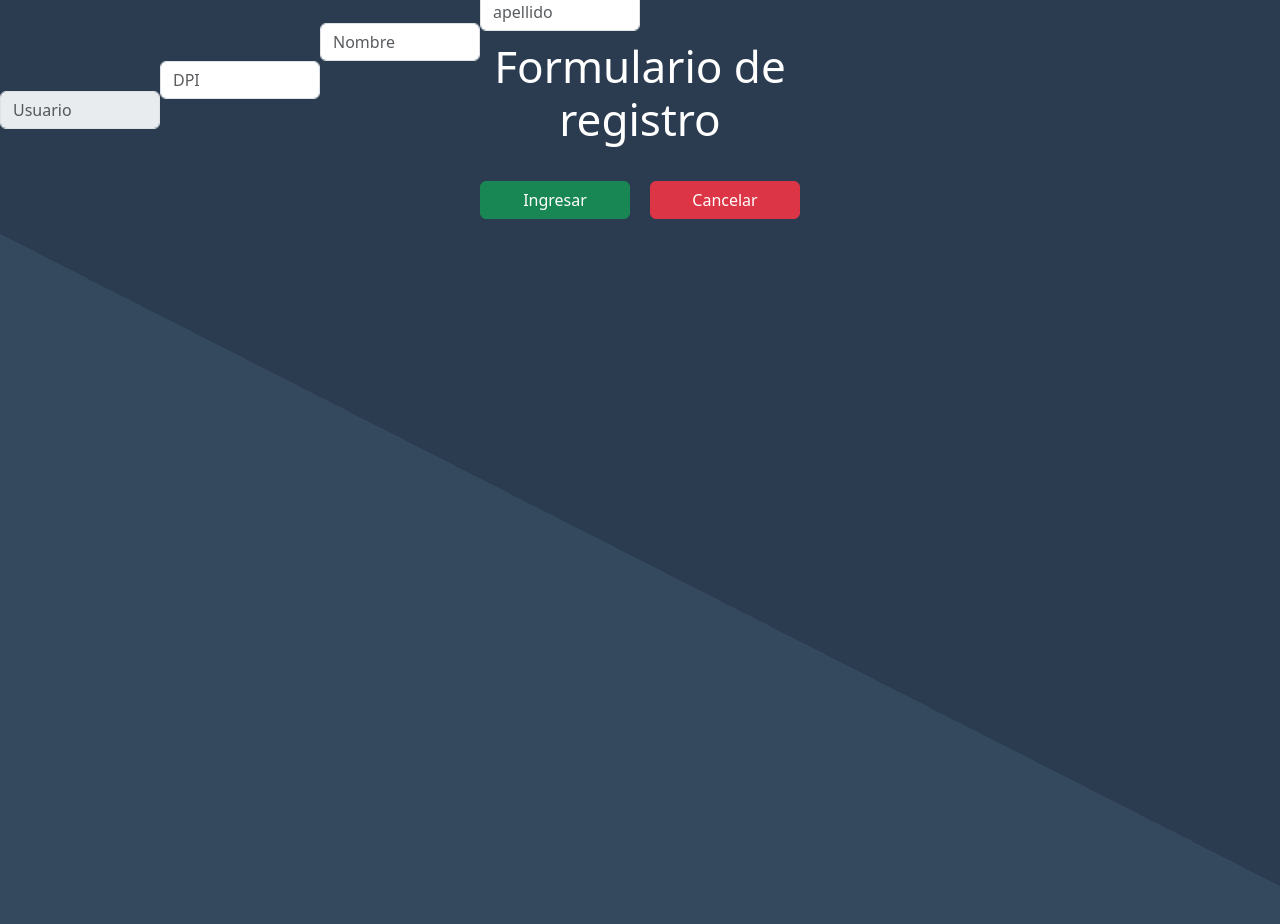
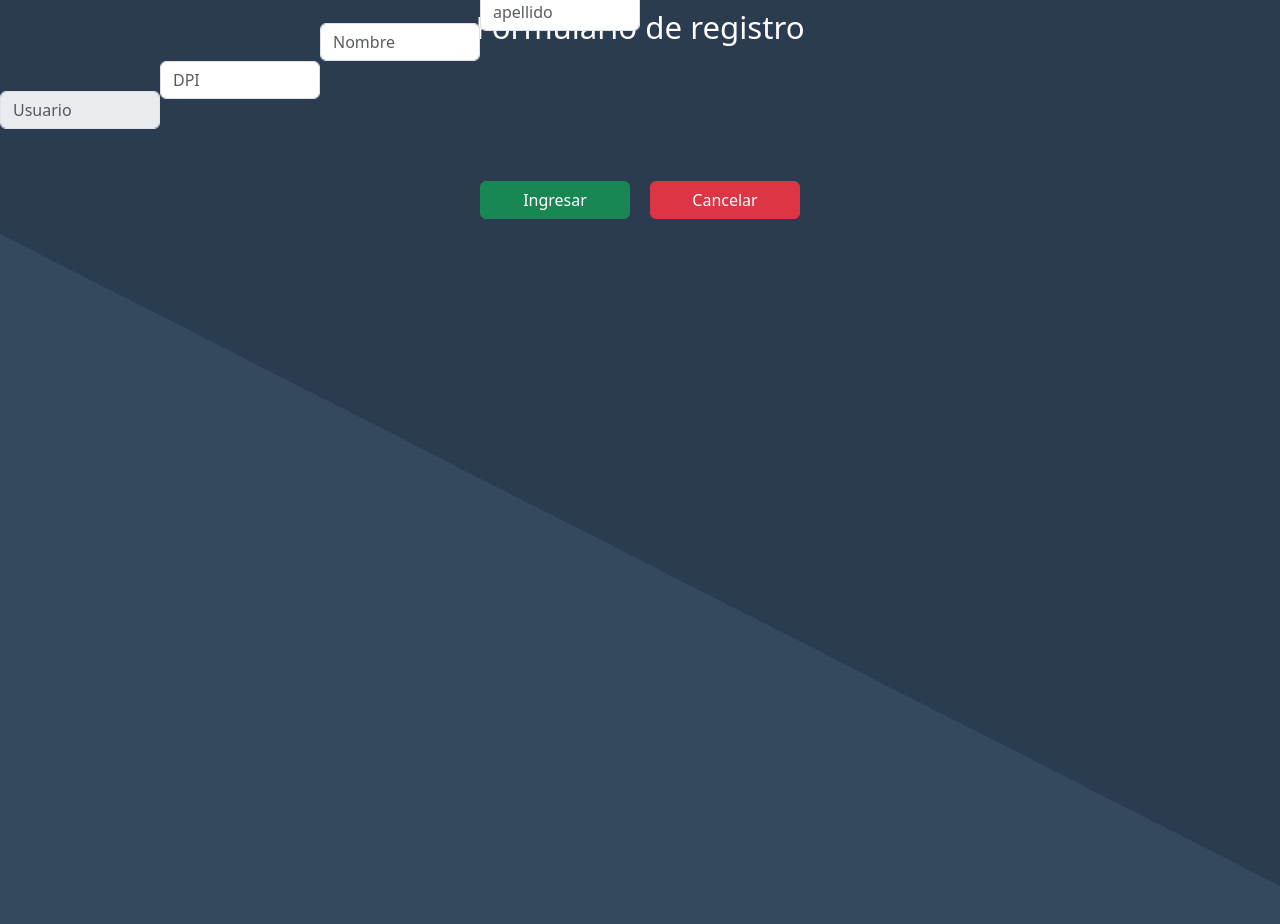
Before and after one commit to jescobariesa/sistema_web, an Angular app: page / in a window 1280 px wide. Shown: the top 924 px of the page. Built offline with nearby package versions, Linux system fonts and the light colour scheme.

Commit message:
Ajuste para el front Formulario de Registro

```diff
--- a/src/app/modules/forms-registro/forms-registro.css
+++ b/src/app/modules/forms-registro/forms-registro.css
@@ -1,9 +1,25 @@
 body{
-
   height: 140vh;
   background:linear-gradient(27deg, #34495e 50%, #2c3c50 50%)
 }
+
 .text{
 color: white;
-font-size: 110%;
+font-size: 78%;
 }
+
+.contenedorEstilo {
+  height: 10vh;
+  margin: 0;
+  display: flex;
+  justify-content: center;
+  align-items: center
+}
+
+.botones {
+  height: 10vh;
+  margin: 0;
+  display: flex;
+  justify-content: center;
+  align-items: center
+}
--- a/src/app/modules/forms-registro/forms-registro.html
+++ b/src/app/modules/forms-registro/forms-registro.html
@@ -11,12 +11,8 @@
   <body>
     <script src="https://cdn.jsdelivr.net/npm/bootstrap@5.3.7/dist/js/bootstrap.bundle.min.js" integrity="sha384-ndDqU0Gzau9qJ1lfW4pNLlhNTkCfHzAVBReH9diLvGRem5+R9g2FzA8ZGN954O5Q" crossorigin="anonymous"></script>
 
-
-
-      <div style="height: 10vh;margin: 0;display: flex; justify-content: center; align-items: center;">
-        <div style="text-align:center; width: 400px; height: 60px; font-size: 12px; padding: 40px;">
+      <div class="contenedorEstilo">
           <h1><p class="text"> Formulario de registro </p></h1>
-        </div>
       </div>
 
       <div style="height: 10vh;margin: 0;display: flex; justify-content: center; align-items: center;">
@@ -55,8 +51,8 @@
 
       </div>
 
-      <div style="height: 10vh;margin: 0;display: flex; justify-content: center; align-items: center;">
-        <div>
+      <div class="contenedorEstilo">
+        <div class="botones">
           <button class="btn btn-success" id="" style=" width:150px; margin-right: 20px;">Ingresar</button>
           <button type="button" class="btn btn-danger" style=" width:150px;" >Cancelar</button>
         </div>
```
